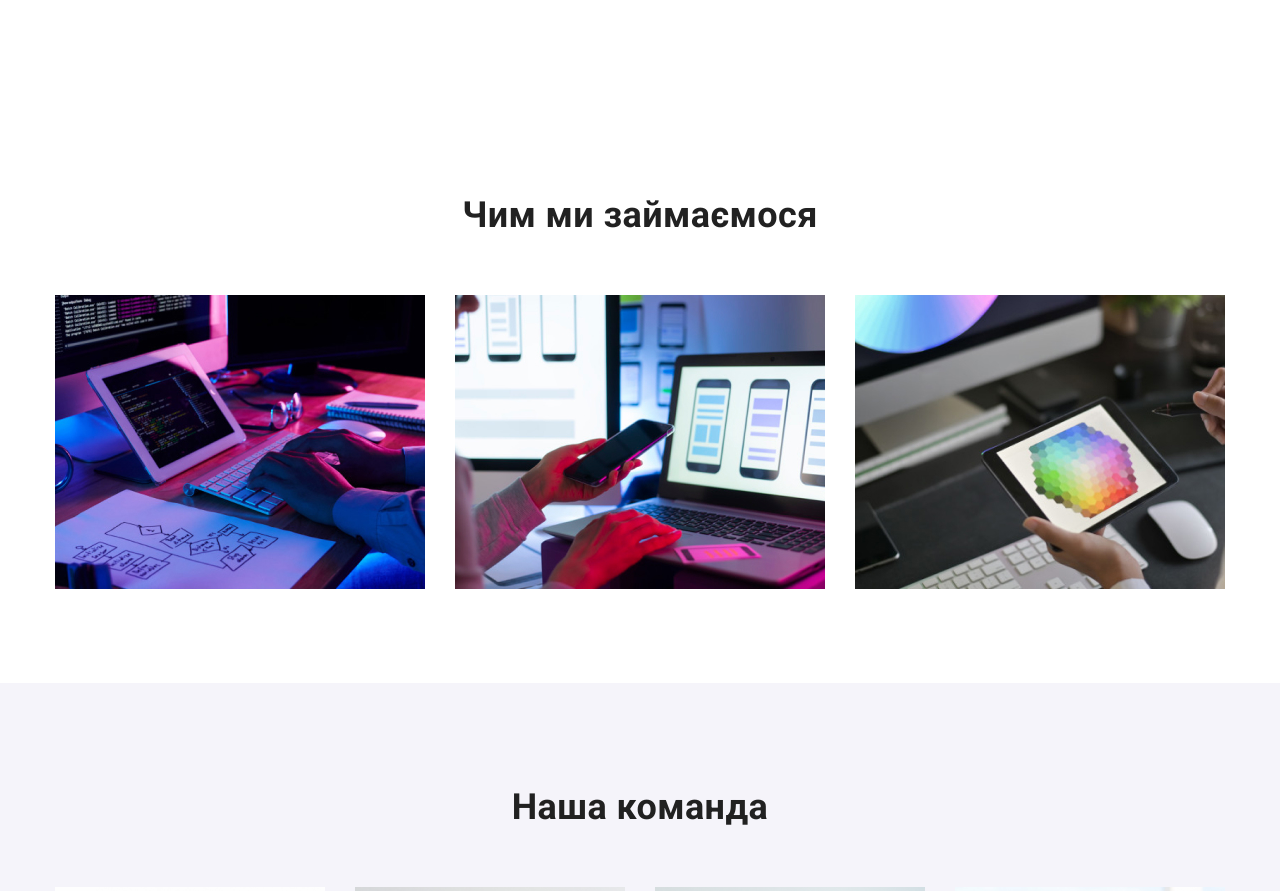
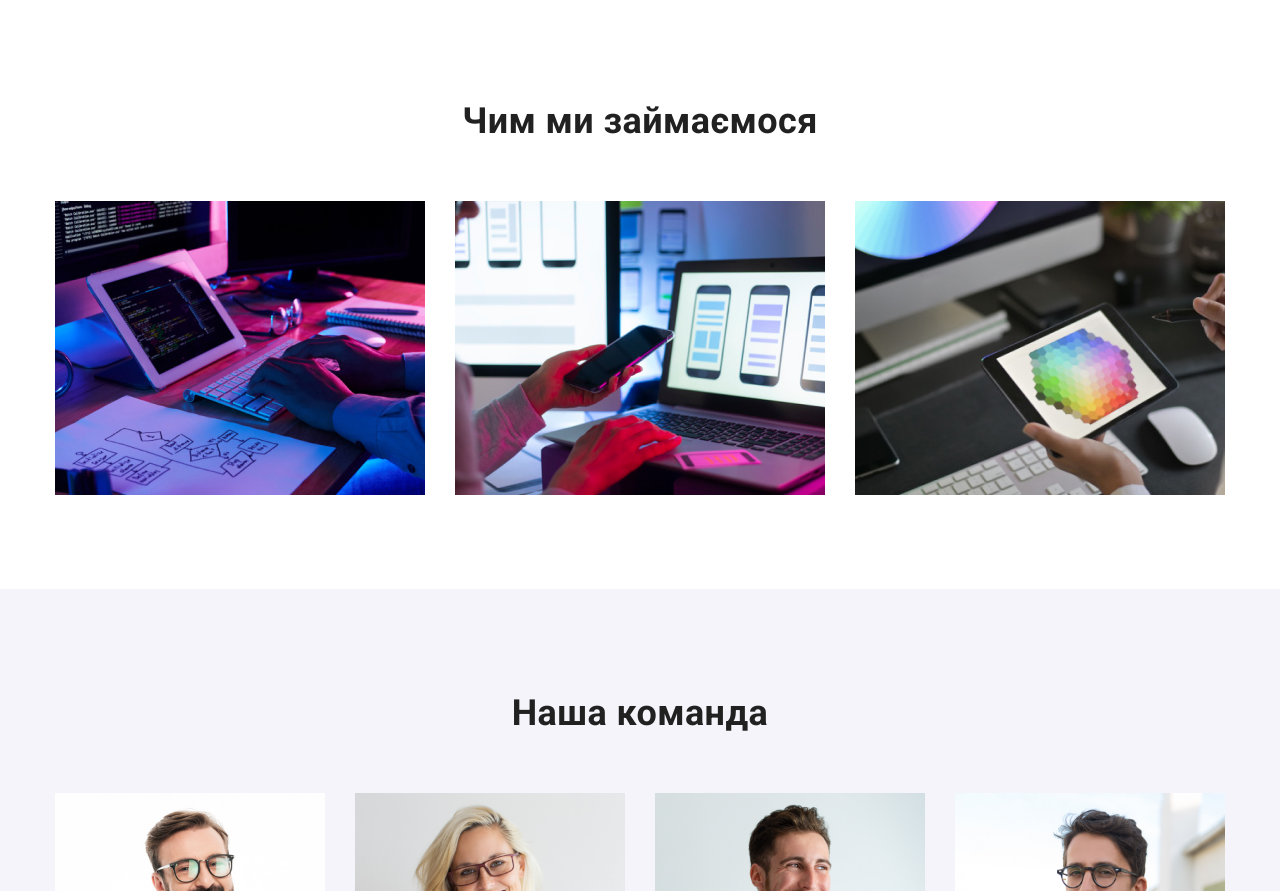
Before and after one commit to Vovkulaka21/goit-markup-hw-04, a plain HTML site: page index.html in a window 1280 px wide. Shown: the part 880-1771 px from the top of the page. Drawn offline with nearby package versions, Linux system fonts and the light colour scheme.

Commit message:
Update styles.css

```diff
--- a/css/styles.css
+++ b/css/styles.css
@@ -230,6 +230,9 @@ ol {
   line-height: 1.71;
 }
 /* WHAT WE DO SECTION */
+.what-we-do {
+  padding-top: 0;
+}
 .what-we-do-list {
   display: flex;
   gap: 30px;
```
